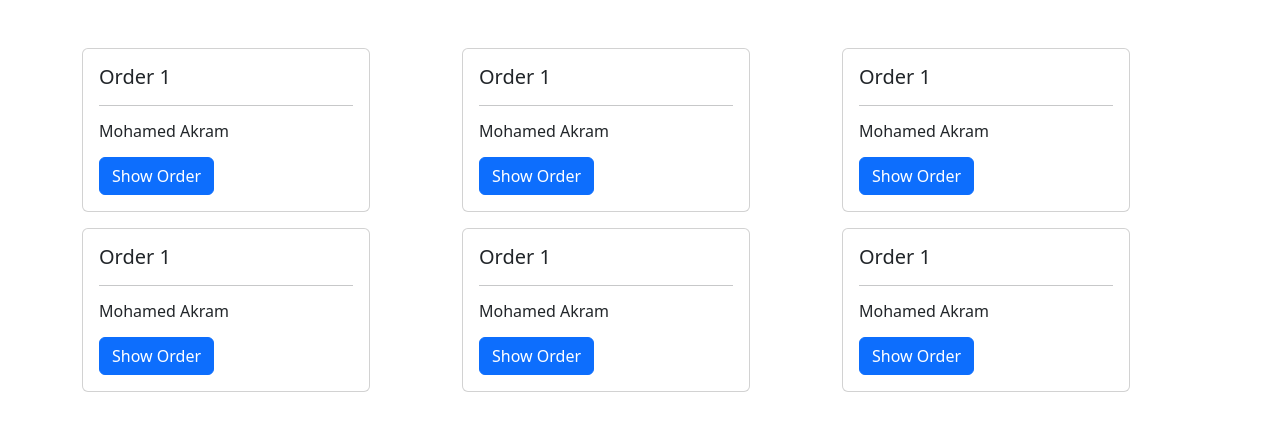
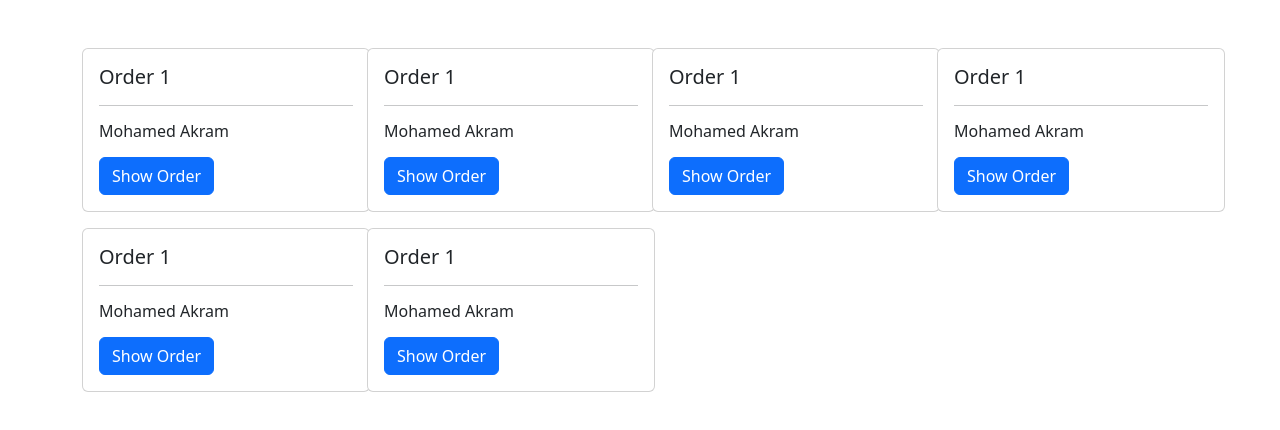
Before and after one commit to Mohamed-A-Morsy/Order-Cards, a plain HTML site: page index.html in a window 1280 px wide. Drawn offline with nearby package versions, Linux system fonts and the light colour scheme.

Commit message:
edit design

```diff
--- a/index.html
+++ b/index.html
@@ -17,7 +17,7 @@
   <body>
     <div class="container mt-5">
       <div class="row">
-        <div class="col-md-4">
+        <div class="col-lg-3 col-md-6 ">
           <div class="innerHtml">
             <div class="card mb-3" style="width: 18rem">
               <div class="card-body">
@@ -93,7 +93,7 @@
             </div>
           </div>
         </div>
-        <div class="col-md-4">
+        <div class="col-lg-3 col-md-6 ">
             <div class="innerHtml">
               <div class="card mb-3" style="width: 18rem">
                 <div class="card-body">
@@ -169,7 +169,7 @@
               </div>
             </div>
           </div>
-          <div class="col-md-4">
+          <div class="col-lg-3 col-md-6 ">
             <div class="innerHtml">
               <div class="card mb-3" style="width: 18rem">
                 <div class="card-body">
@@ -245,7 +245,7 @@
               </div>
             </div>
           </div>
-          <div class="col-md-4">
+          <div class="col-lg-3 col-md-6 ">
             <div class="innerHtml">
               <div class="card mb-3" style="width: 18rem">
                 <div class="card-body">
@@ -321,7 +321,7 @@
               </div>
             </div>
           </div>
-          <div class="col-md-4">
+          <div class="col-lg-3 col-md-6 ">
             <div class="innerHtml">
               <div class="card mb-3" style="width: 18rem">
                 <div class="card-body">
@@ -397,7 +397,7 @@
               </div>
             </div>
           </div>
-          <div class="col-md-4">
+           <div class="col-lg-3 col-md-6 ">
           <div class="innerHtml">
             <div class="card mb-3" style="width: 18rem">
               <div class="card-body">
```
Lines whose indentation alone changed are shown as unchanged.
